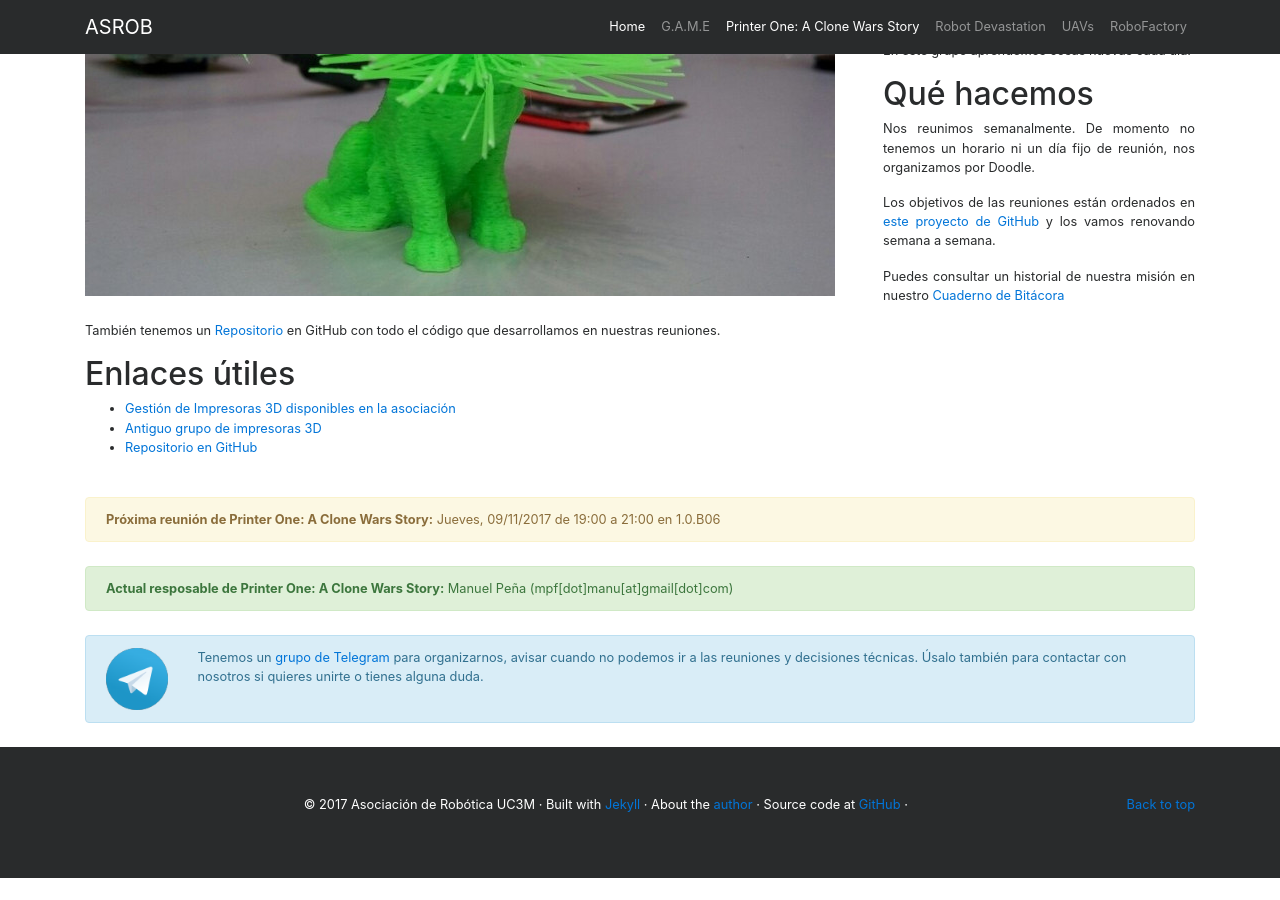
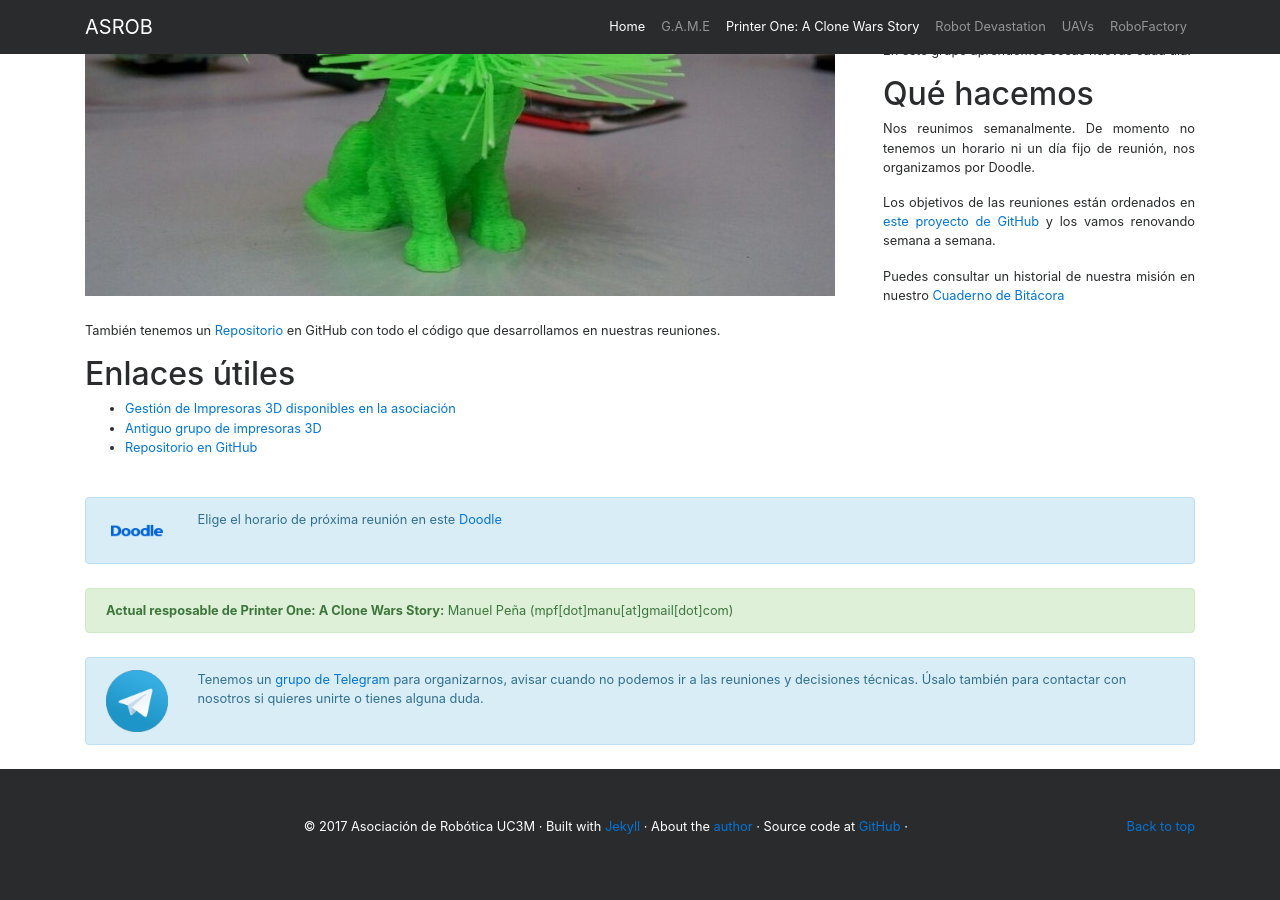
Before and after one commit to asrob-uc3m/asrob-uc3m.github.io, a Jekyll site: the page built from _workgroups/2017-05-28-printer-one.markdown, in a window 1280 px wide and 900 px high, scrolled down 931 px. Built offline with Jekyll 4.4.1, drawn with Linux system fonts in a browser that asks for light colours; before the commit the page ends 1809 px from its top, so only the background shows below that.

Commit message:
Printer One Doodle

```diff
--- a/_workgroups/2017-05-28-printer-one.markdown
+++ b/_workgroups/2017-05-28-printer-one.markdown
@@ -9,13 +9,13 @@
 picture_full: /img/printer_one-full.jpg
 manager: Manuel Peña
 manager_email: mpf[dot]manu[at]gmail[dot]com
-next_meeting: Jueves, 09/11/2017 de 19:00 a 21:00 en 1.0.B06
+next_meeting_doodle: https://doodle.com/poll/2xxftnt7vtnvxisv
 layout: workgroup
 ---
 
 <!--- Swap next_meeting and next_meeting_doodle here --->
-<!---  --->
-<!--- next_meeting_doodle: https://doodle.com/poll/ba957wd27vaeapkz --->
+<!--- next_meeting: Jueves, 09/11/2017 de 19:00 a 21:00 en 1.0.B06 --->
+<!--- next_meeting_doodle: https://doodle.com/poll/2xxftnt7vtnvxisv --->
 
 ## Quiénes somos
 
```
